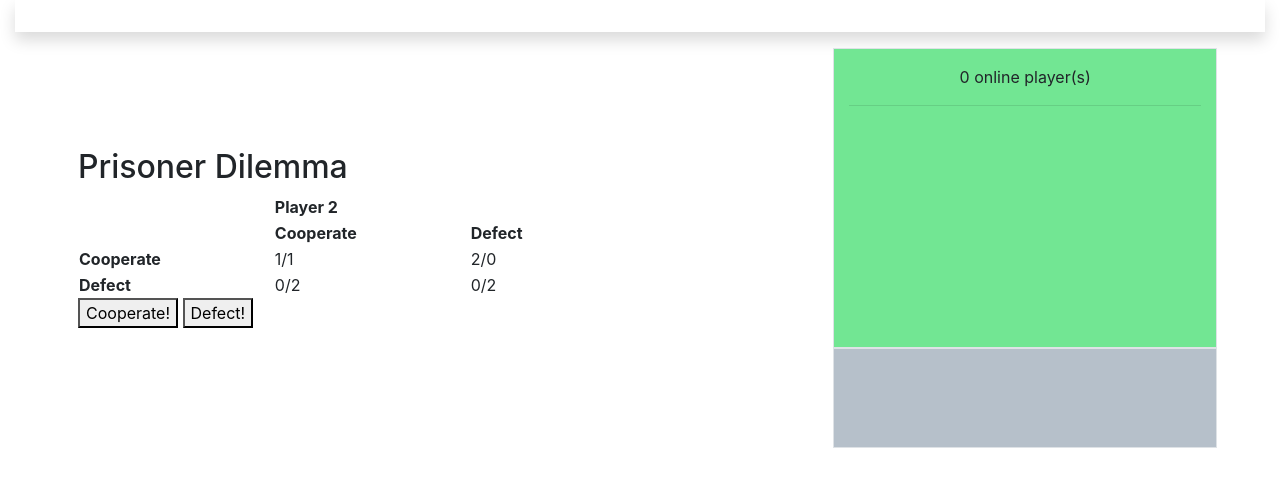
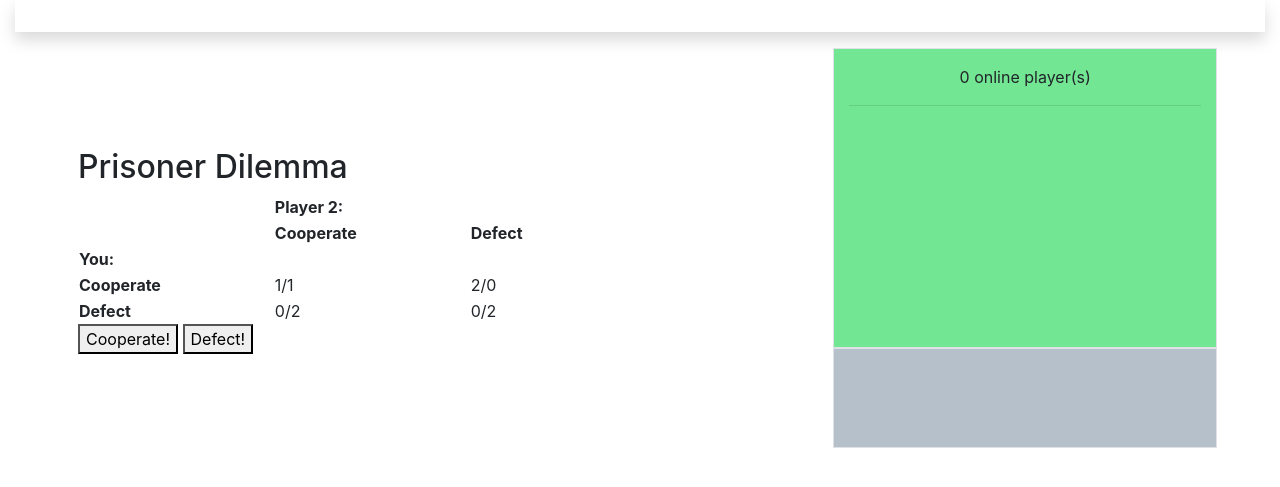
Before and after one commit to JoniMacAronie/PrisonerDilemma-master2, a Flask app: page /play in a window 1280 px wide. Shown: the top 487 px of the page. Run offline with Flask 2, Linux system fonts and the light colour scheme; some libraries are stand-ins or nearby versions.

Commit message:
table update

```diff
--- a/src/templates/play.html
+++ b/src/templates/play.html
@@ -23,15 +23,16 @@
           <table style = "width:70%">
               <tr>
                   <th></th>
-                  <th colspan="3">Player 2</th>
+                  <th colspan="3">Player 2:</th>
               </tr>
               <tr>
                   <th></th>
                   <th>Cooperate</th>
                   <th>Defect</th>
               </tr>
+              <tr><th colspan="3">You:</th></tr>
               <tr>
-                  <th>Cooperate</th>
+                 <th>Cooperate</th>
                   <td>1/1</td>
                   <td>2/0</td>
               </tr>
```
